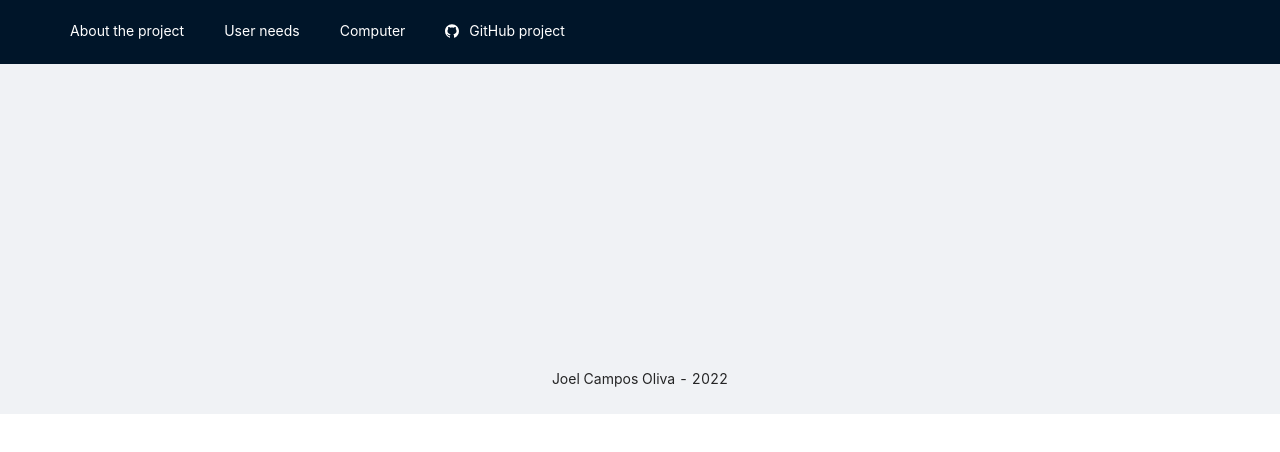
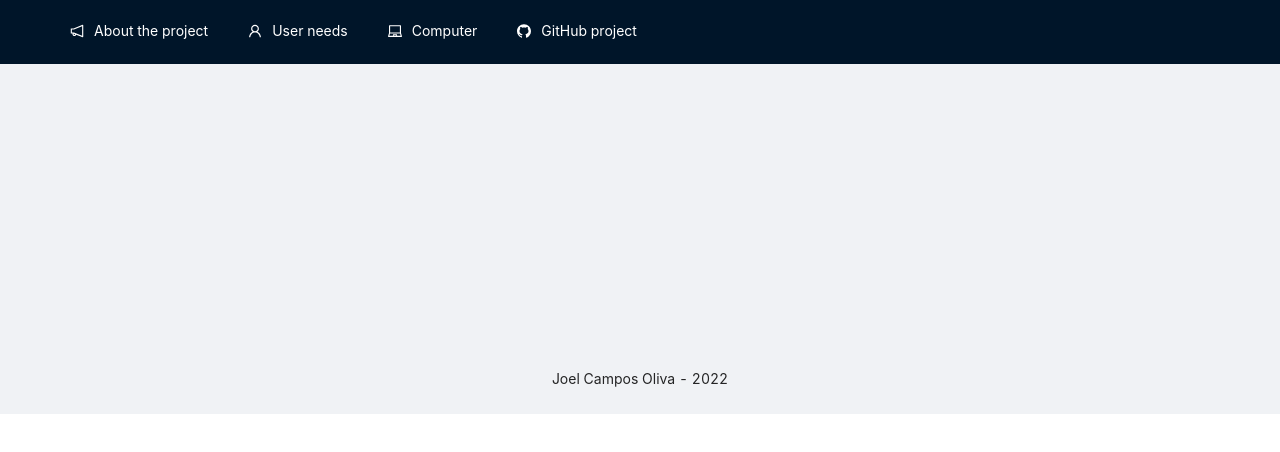
Before and after one commit to TheMineWayEstudis/M5-s-final-project-website, a React (Create React App) app in the folder web-m5/: page / in a window 1280 px wide. Shown: the top 452 px of the page. Built offline with nearby package versions, Linux system fonts and the light colour scheme.

Commit message:
Added icons and and base animations

```diff
--- a/web-m5/package.json
+++ b/web-m5/package.json
@@ -17,11 +17,13 @@
     "@types/react-dom": "^17.0.11",
     "antd": "^4.17.4",
     "file-saver": "^2.0.5",
+    "framer-motion": "^6.2.8",
     "react": "^17.0.2",
     "react-dom": "^17.0.2",
     "react-router-dom": "^6.2.1",
     "react-scripts": "5.0.0",
     "react-spring": "^9.4.3",
+    "react-transition-group": "^4.4.2",
     "typescript": "^4.5.4",
     "web-vitals": "^2.1.2"
   },
--- a/web-m5/src/view/shared/Layout/BaseHeader.tsx
+++ b/web-m5/src/view/shared/Layout/BaseHeader.tsx
@@ -2,7 +2,7 @@ import { Menu } from 'antd';
 import { Header as AntdHeader } from 'antd/lib/layout/layout';
 import { Link } from 'react-router-dom';
 import IRoute, { ExternalRoute, Route } from '../../../routes/Route';
-import { GithubOutlined } from '@ant-design/icons';
+import { DollarOutlined, ExperimentOutlined, GithubOutlined, KeyOutlined, LaptopOutlined, NotificationOutlined, UserOutlined } from '@ant-design/icons';
 
 export default function BaseHeader() {
     return (
@@ -36,7 +36,7 @@ class Header {
 
     private submenu(): JSX.Element {
         return (
-            <Menu.SubMenu title={this.name}>
+            <Menu.SubMenu title={this.name} icon={this.icon}>
                 {this.children!.map((child: Header) => child.render())}
             </Menu.SubMenu>
         );
@@ -62,25 +62,31 @@ const headers: Header[] = [
     new Header({
         route: Route.fromPath('/'),
         name: 'About the project',
+        icon: <NotificationOutlined />,
     }),
     new Header({
         name: 'User needs',
         route: Route.fromPath('/needs'),
+        icon: <UserOutlined />,
     }),
     new Header({
         name: 'Computer',
+        icon: <LaptopOutlined />,
         children: [
             new Header({
                 name: 'Market study',
                 route: Route.fromPath('/computer/market-study'),
+                icon: <ExperimentOutlined />,
             }),
             new Header({
                 name: 'Tools',
                 route: Route.fromPath('/computer/tools'),
+                icon: <KeyOutlined />,
             }),
             new Header({
                 name: 'Budget',
                 route: Route.fromPath('/computer/budget'),
+                icon: <DollarOutlined />,
             }),
         ],
     }),
```
Also changed, not shown: web-m5/src/animations/Spring.tsx (added, +16 -0 lines), web-m5/src/animations/Zoom.tsx (added, +17 -0 lines), 1 other file (tests, documents, lock files or other folders).
